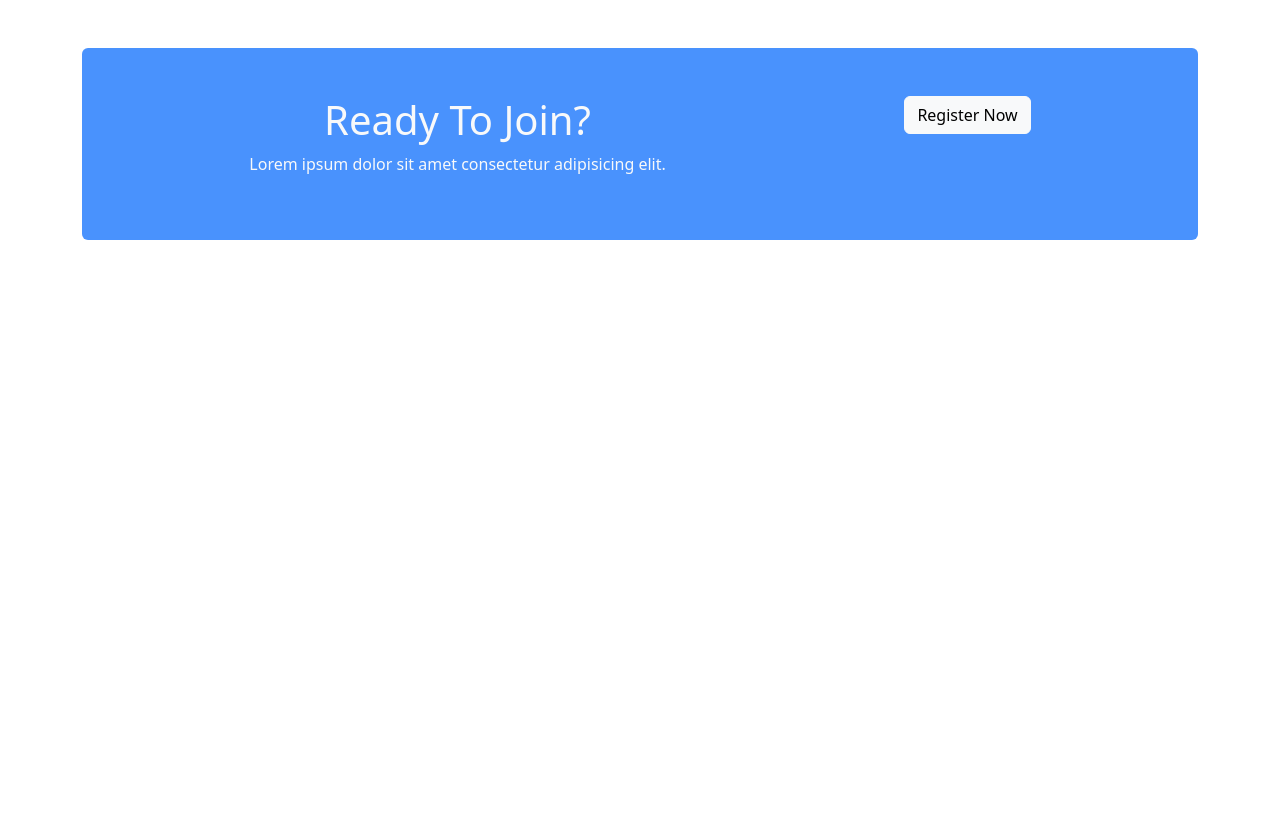
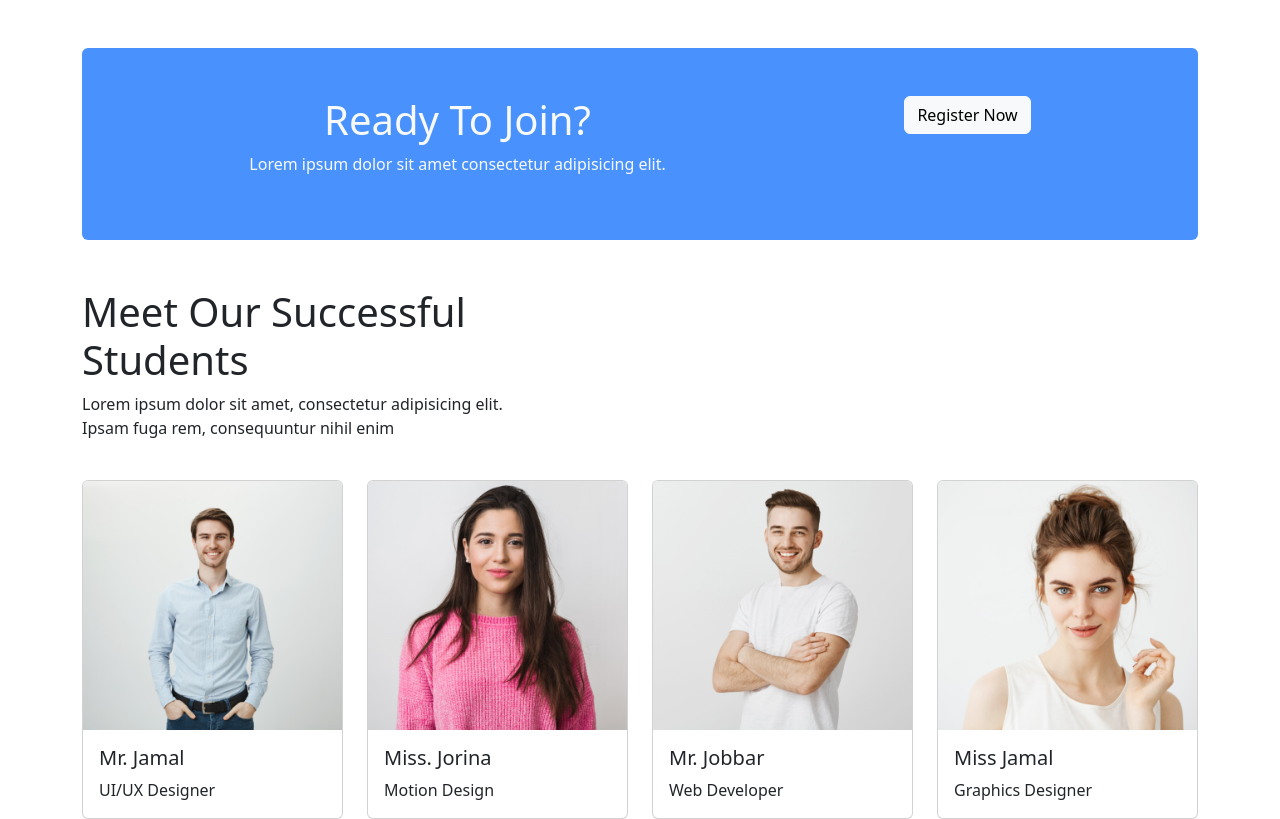
Before and after one commit to zahangirdx/tech-hub, a plain HTML site: page index.html in a window 1280 px wide. Shown: the part 2277-3096 px from the top of the page. Before the commit the page ends 2517 px from the top, so only its background shows below. Drawn offline with nearby package versions, Linux system fonts and the light colour scheme.

Commit message:
Students info

```diff
--- a/index.html
+++ b/index.html
@@ -269,6 +269,50 @@
         </div>
       </div>
     </section>
+    <!-- Success -->
+    <section class="container mt-5">
+      <h1>Meet Our Successful <br> Students</h1>
+      <p>Lorem ipsum dolor sit amet, consectetur adipisicing elit. <br>Ipsam fuga rem, consequuntur nihil enim</p>
+      <!-- Student Info -->
+      <div class="row row-cols-1 row-cols-lg-4 row-cols-md-2 g-4 mt-3">
+        <div class="col">
+          <div class="card">
+            <img src="images/student/student-1.png" class="card-img-top" alt="...">
+            <div class="card-body">
+              <h5 class="card-title">Mr. Jamal</h5>
+              <p class="card-text">UI/UX Designer</p>
+            </div>
+          </div>
+        </div>
+        <div class="col">
+          <div class="card">
+            <img src="images/student/student-2.png" class="card-img-top" alt="...">
+            <div class="card-body">
+              <h5 class="card-title">Miss. Jorina</h5>
+              <p class="card-text">Motion Design</p>
+            </div>
+          </div>
+        </div>
+        <div class="col">
+          <div class="card">
+            <img src="images/student/student-3.png" class="card-img-top" alt="...">
+            <div class="card-body">
+              <h5 class="card-title">Mr. Jobbar</h5>
+              <p class="card-text">Web Developer</p>
+            </div>
+          </div>
+        </div>
+        <div class="col">
+          <div class="card">
+            <img src="images/student/student-4.png" class="card-img-top" alt="...">
+            <div class="card-body">
+              <h5 class="card-title">Miss Jamal</h5>
+              <p class="card-text">Graphics Designer</p>
+            </div>
+          </div>
+        </div>
+      </div>
+    </section>
     <script src="https://cdn.jsdelivr.net/npm/bootstrap@5.2.0/dist/js/bootstrap.bundle.min.js" integrity="sha384-A3rJD856KowSb7dwlZdYEkO39Gagi7vIsF0jrRAoQmDKKtQBHUuLZ9AsSv4jD4Xa" crossorigin="anonymous"></script>
   </body>
 </html>
```
